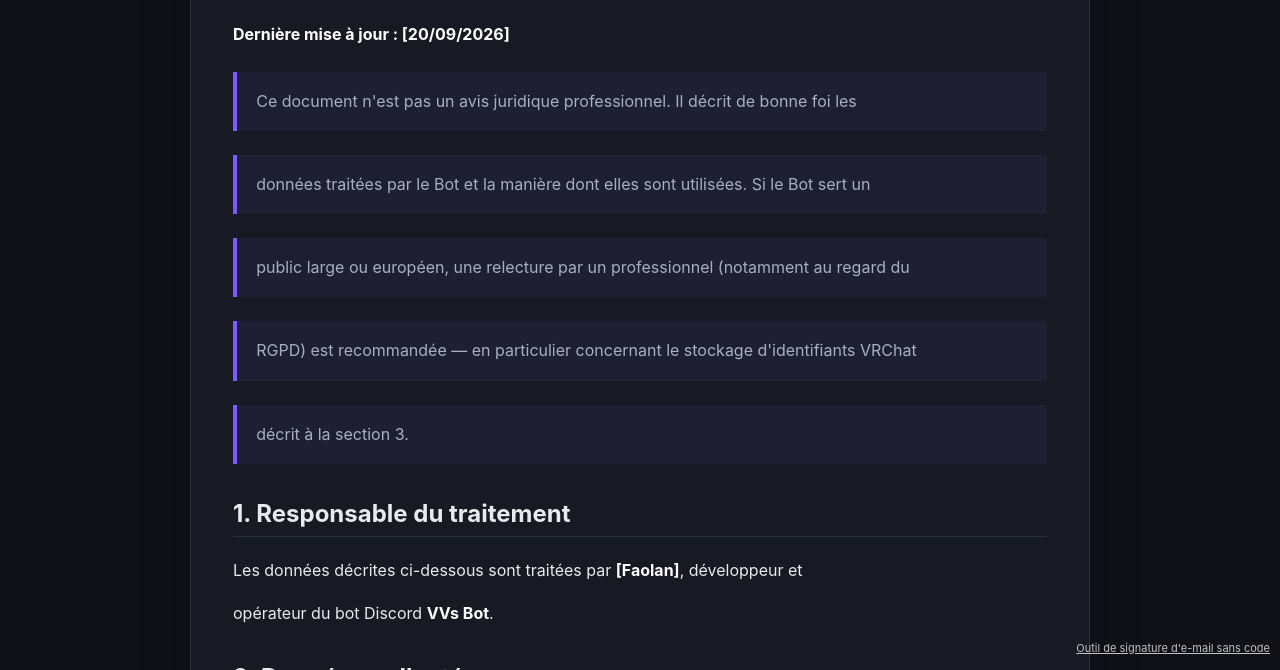
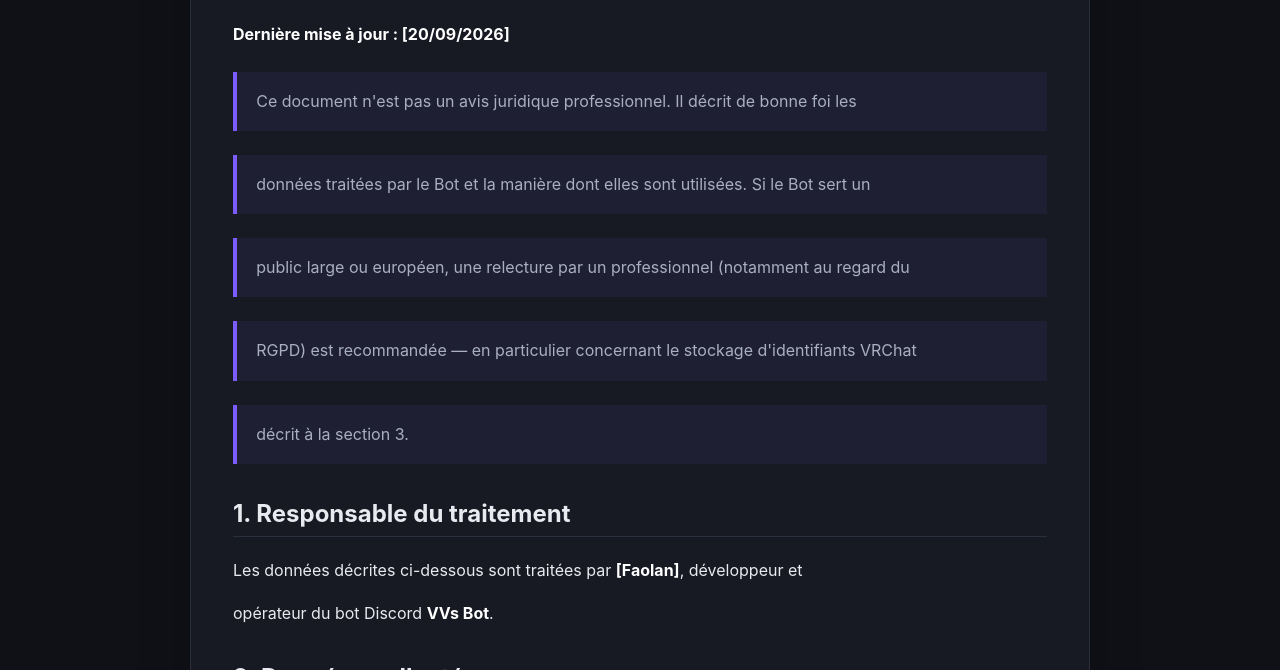
Before and after one commit to comete448/Politique-de-confidentialit-VVs-bot, a plain HTML site: page index.html in a window 1280 px wide. Shown: the part 130-800 px from the top of the page. Drawn offline with Linux system fonts and the light colour scheme.

Commit message:
Update index.html

```diff
--- a/index.html
+++ b/index.html
@@ -313,7 +313,7 @@
         <p>Voir &eacute;galement les <a href="https://faolan660.github.io/Conditions-d-Utilisation-VVs-bot/">Conditions d&apos;utilisation</a>.</p>
     </main>
 
-<div style="bottom: 10px; right: 10px; position: absolute;"><a href="https://signatureforemail.com/?utm_source=wth_free_link&utm_medium=external" target="_blank" rel="noopener" style="font-size:11px; color: #c0c0c0;">Outil de signature d'e-mail sans code</a></div>
+
 </body>
 
 </html>
```
